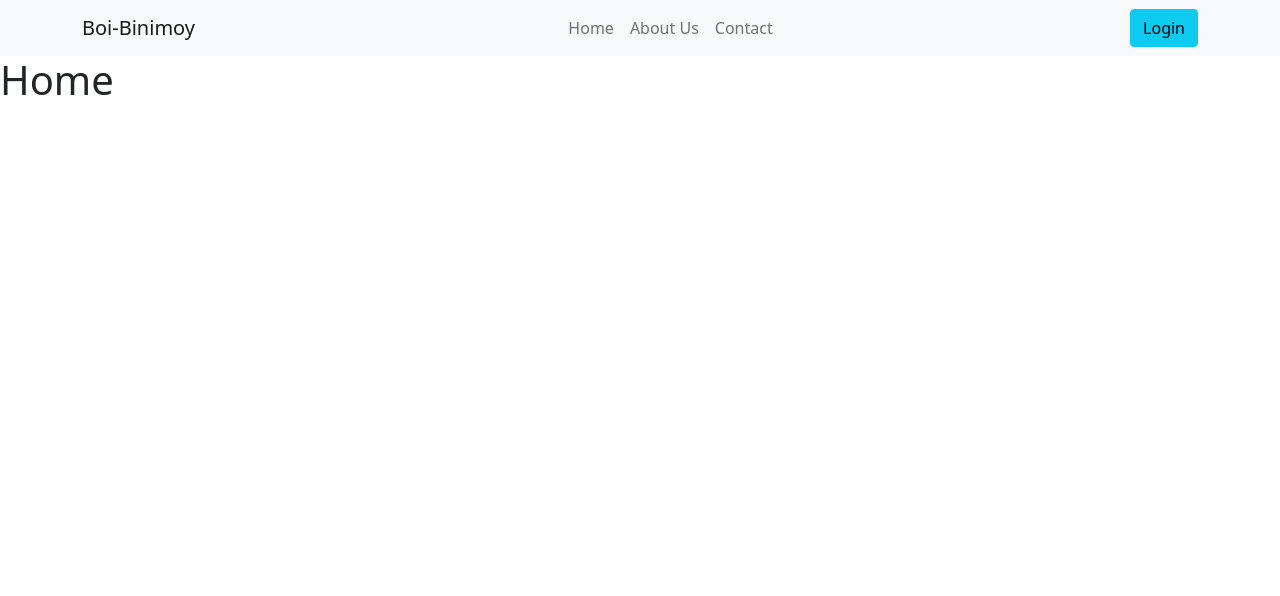
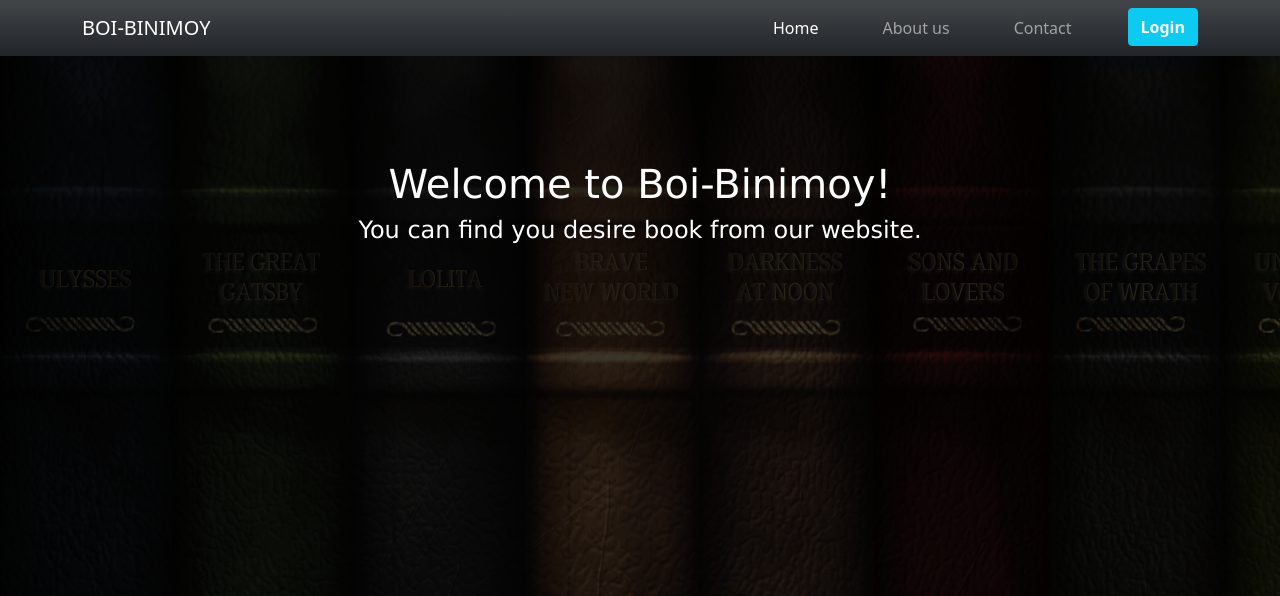
Before and after one commit to Mahmud-Alam/boibinimoy, a Django app: template users/templates/users/index.html in a window 1280 px wide. Shown: the top 596 px of the page. Run offline with Django 3.2, Linux system fonts and the light colour scheme; the template is opened without the code that fills it, so the values that code supplies are empty.

Commit message:
update navbar

```diff
--- a/static/css/style.css
+++ b/static/css/style.css
@@ -0,0 +1,11 @@
+.nav-link{
+    margin-right: 3rem;
+}
+.banner-div{
+    font-family:'Lucida Sans', 'Lucida Sans Regular', 'Lucida Grande', 'Lucida Sans Unicode', Geneva, Verdana, sans-serif;
+    text-align: center;
+    height: 300px;
+    display: flex;
+    flex-direction: column;
+    justify-content: center;
+}
--- a/users/templates/users/index.html
+++ b/users/templates/users/index.html
@@ -1,6 +1,16 @@
 {% extends 'users/main.html' %}
+{% load static %}
 
 {% block content %}
-<h1>Home</h1>
+<style>
+    body{
+        background:linear-gradient(0deg, rgba(0, 0, 0, 0.7), rgba(0, 0, 0, 0.7)), url("{% static 'images/books-cover.png' %}");
+        color: white;
+    }
+</style>
+<div class="banner-div">
+    <h1>Welcome to Boi-Binimoy!</h1>
+    <h4>You can find you desire book from our website.</h4>
+</div>
 
 {% endblock %}
--- a/users/templates/users/main.html
+++ b/users/templates/users/main.html
@@ -6,7 +6,8 @@
     <meta http-equiv="X-UA-Compatible" content="IE=edge">
     <meta name="viewport" content="width=device-width, initial-scale=1.0">
     <link href="https://cdn.jsdelivr.net/npm/bootstrap@5.1.3/dist/css/bootstrap.min.css" rel="stylesheet" integrity="sha384-1BmE4kWBq78iYhFldvKuhfTAU6auU8tT94WrHftjDbrCEXSU1oBoqyl2QvZ6jIW3" crossorigin="anonymous">
-    <link rel="stylesheet" href='{% static "css/style.css" %}'>
+
+    <link rel="stylesheet" href="{% static 'css/style.css' %}">
     <title>Boi-Binimoy</title>
 </head>
 <body>
--- a/users/templates/users/navbar.html
+++ b/users/templates/users/navbar.html
@@ -1,8 +1,6 @@
-<nav class="navbar navbar-expand-lg navbar-light bg-light">
+<nav class="navbar navbar-expand-lg navbar-dark bg-dark bg-gradient">
     <div class="container">
-      <div>
-        <a class="navbar-brand" href="{% url 'home' %}">Boi-Binimoy</a>
-      </div>
+      <a class="navbar-brand" href="#">BOI-BINIMOY</a>
       <div>
         <button class="navbar-toggler" type="button" data-bs-toggle="collapse" data-bs-target="#navbarNav" aria-controls="navbarNav" aria-expanded="false" aria-label="Toggle navigation">
             <span class="navbar-toggler-icon"></span>
@@ -10,19 +8,19 @@
           <div class="collapse navbar-collapse" id="navbarNav">
             <ul class="navbar-nav">
               <li class="nav-item">
-                <a class="nav-link" aria-current="page" href="{% url 'home' %}">Home</a>
+                <a class="nav-link active" aria-current="page" href="#">Home</a>
               </li>
               <li class="nav-item">
-                <a class="nav-link" href="">About Us</a>
+                <a class="nav-link" href="#">About us</a>
               </li>
               <li class="nav-item">
                 <a class="nav-link" href="#">Contact</a>
               </li>
+              <li class="nav-item">
+                <a class="btn btn-info fw-bold text-light" href="#">Login</a>
+              </li>
             </ul>
           </div>
       </div>
-        <div>
-            <a href="" class="btn btn-info">Login</a>
-        </div>
     </div>
   </nav>
--- a/users/views.py
+++ b/users/views.py
@@ -2,4 +2,4 @@ from django.shortcuts import render
 from .models import *
 
 def home(req):
-    return render(req, 'users/home.html')
+    return render(req, 'users/index.html')
```
Also changed, not shown: static/images/books-cover.png (added), static/images/default.jpg (added), static/images/profile.png (added). Lines whose indentation alone changed are shown as unchanged.
